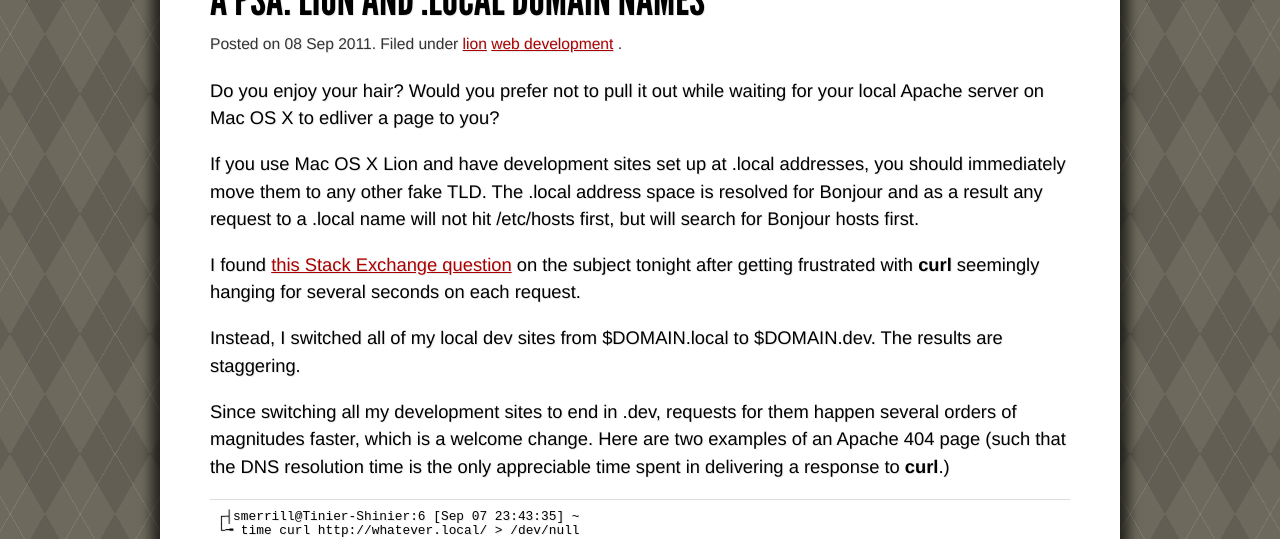
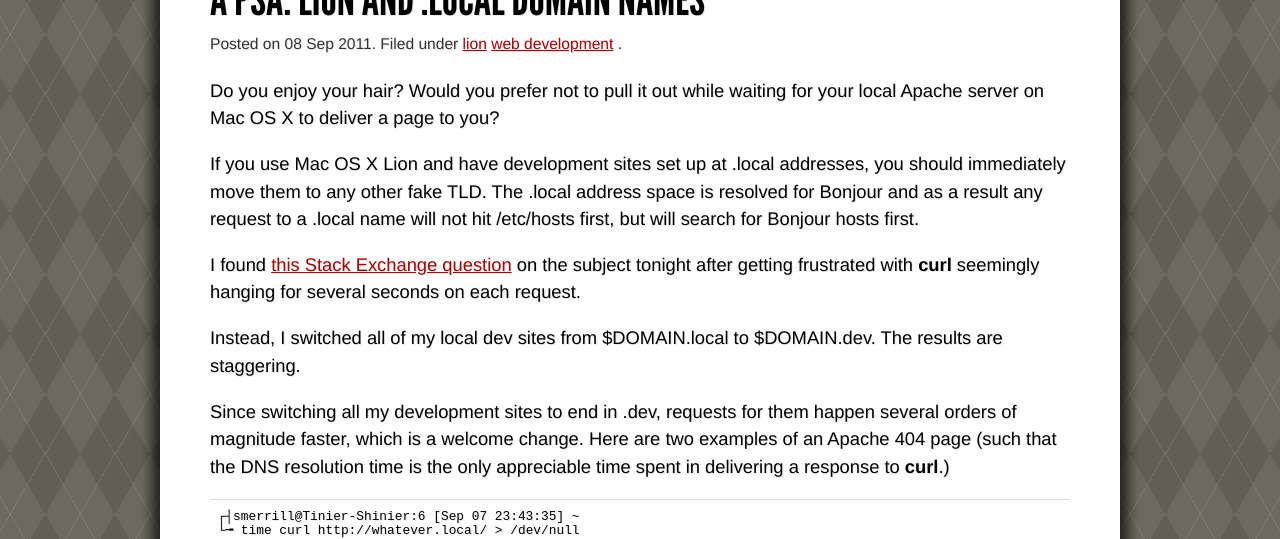
Before and after one commit to smerrill/grenadesandwich.com, a Jekyll site: the page built from _posts/2011-09-08-psa-lion-and-local-domain-names.md, in a window 1280 px wide. Shown: the part 266-805 px from the top of the page. Built offline with Jekyll 4.4.1, drawn with Linux system fonts in a browser that asks for light colours; Markdown is read by kramdown in place of the engine named in the settings.

Commit message:
Spelling mistake. Derp.

```diff
--- a/_posts/2011-09-08-psa-lion-and-local-domain-names.md
+++ b/_posts/2011-09-08-psa-lion-and-local-domain-names.md
@@ -6,7 +6,8 @@ categories:
 - lion
 - web development
 ---
-Do you enjoy your hair? Would you prefer not to pull it out while waiting for your local Apache server on Mac OS X to edliver a page to you?
+
+Do you enjoy your hair? Would you prefer not to pull it out while waiting for your local Apache server on Mac OS X to deliver a page to you?
 
 If you use Mac OS X Lion and have development sites set up at .local addresses, you should immediately move them to any other fake TLD. The .local address space is resolved for Bonjour and as a result any request to a .local name will not hit /etc/hosts first, but will search for Bonjour hosts first.
 
@@ -16,7 +17,7 @@ Instead, I switched all of my local dev sites from $DOMAIN.local to $DOMAIN.dev.
 
 <!-- break -->
 
-Since switching all my development sites to end in .dev, requests for them happen several orders of magnitudes faster, which is a welcome change. Here are two examples of an Apache 404 page (such that the DNS resolution time is the only appreciable time spent in delivering a response to **curl**.)
+Since switching all my development sites to end in .dev, requests for them happen several orders of magnitude faster, which is a welcome change. Here are two examples of an Apache 404 page (such that the DNS resolution time is the only appreciable time spent in delivering a response to **curl**.)
 
 {% highlight text %}
  ┌┤smerrill@Tinier-Shinier:6 [Sep 07 23:43:35] ~
```
